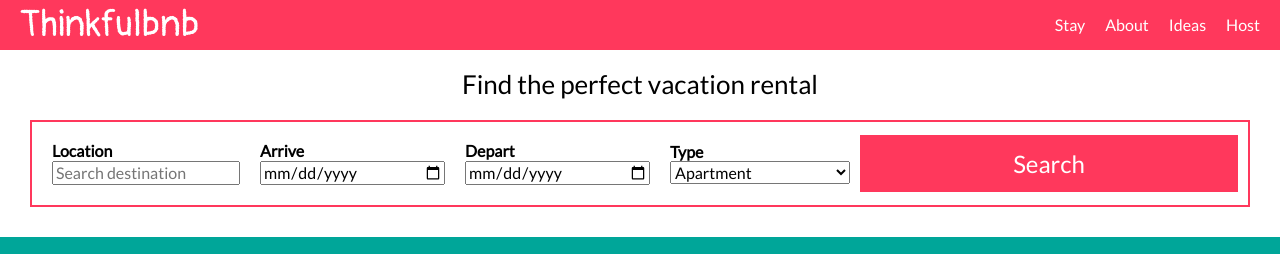
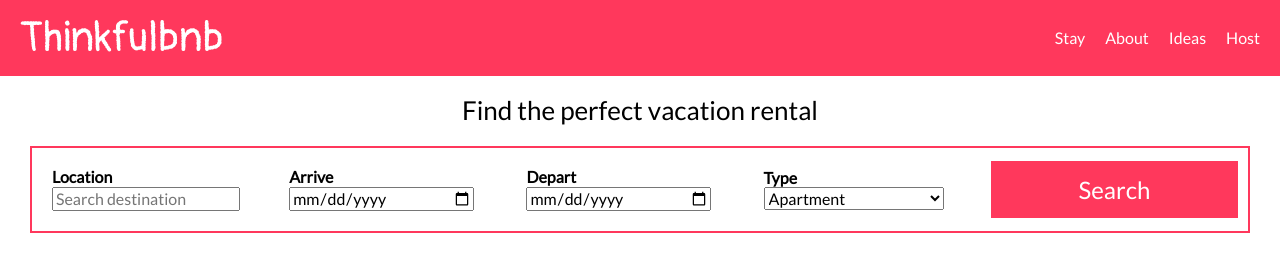
Before and after one commit to greatandrewhan/Thinkfulbnb, a plain HTML site: page index.html in a window 1280 px wide. Shown: the top 254 px of the page. Drawn offline with nearby package versions, Linux system fonts and the light colour scheme.

Commit message:
style.css fixed

```diff
--- a/style.css
+++ b/style.css
@@ -132,13 +132,21 @@ footer p {
   header {
     display: flex;
     justify-content: space-between;
-    padding: 0px;
-    align-items: center;
+    padding: 0;
+  }
+
+  body {
+    display: grid;
   }
 
   .logo {
-    font-size: 37px;
-    padding-left: 20px;
+    margin: 14px 0 14px 20px;
+    padding-top: 0;
+    font-size: 42px;
+  }
+
+  header nav ul {
+    align-items: center;
   }
 
   .group {
@@ -156,6 +164,10 @@ footer p {
     flex-direction: column;
   }
 
+  form button {
+    flex: 1;
+  }
+
   form select,
   form input {
     margin-bottom: 0px;
```
